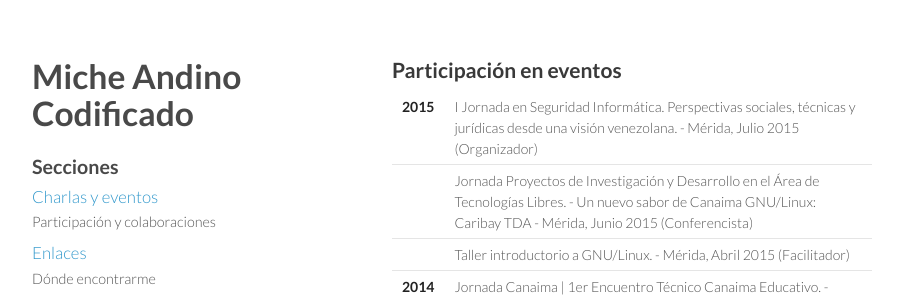
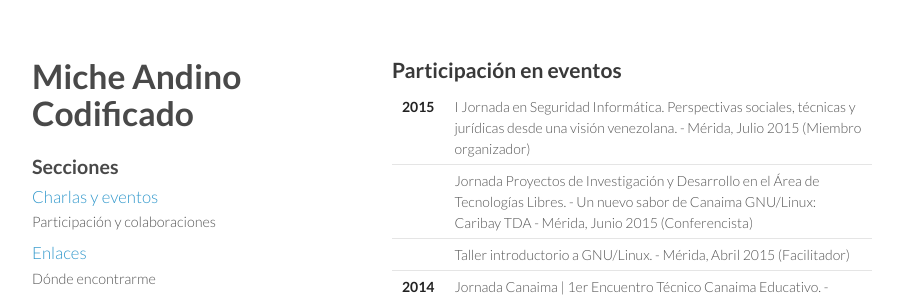
Before and after one commit to davidhdz/davidhdz.github.io, a Jekyll site: the page built from charlas.html, in a window 1280 px wide and 900 px high. Shown: the top 300 px of the window, without its empty margins (178-1081 px from the left). Built offline with Jekyll 4.4.1, drawn with Linux system fonts in a browser that asks for light colours; nearby versions of some CDN libraries; Markdown is read by kramdown in place of the engine named in the settings; comment, search, counter and statistics services are not loaded.

Commit message:
Charlas de seguridad

```diff
--- a/charlas.html
+++ b/charlas.html
@@ -9,7 +9,7 @@ title: Charlas y eventos
 <tbody>
 <tr>
   <td style="vertical-align: top;"><strong>2015</strong></td>
-  <td>I Jornada en Seguridad Informática. Perspectivas sociales, técnicas y jurídicas desde una visión venezolana. - Mérida, Julio 2015 (Organizador)</td>
+  <td>I Jornada en Seguridad Informática. Perspectivas sociales, técnicas y jurídicas desde una visión venezolana. - Mérida, Julio 2015 (Miembro organizador)</td>
 </tr>
 <tr>
   <td> </td>
```
